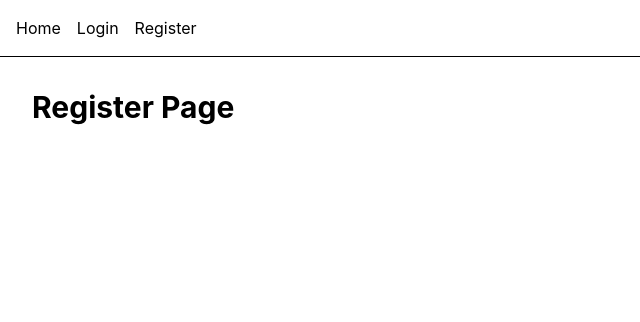
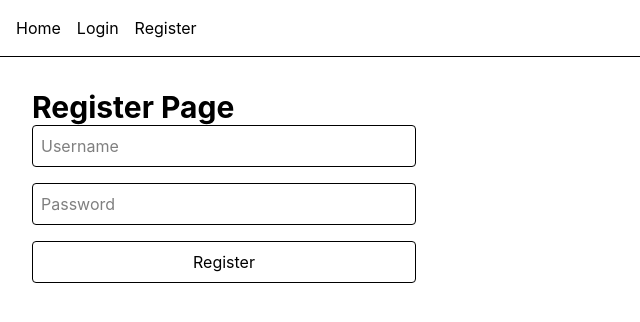
Before and after one commit to Prak005/File-Uploader, a React (Vite) app in the folder client/: page /register in a window 1280 px wide. Shown: the top 322 px of the page, without its empty margins (0-640 px from the left). Built offline with nearby package versions, Linux system fonts and the light colour scheme.

Commit message:
connect react frontend to authentication backend

```diff
--- /dev/null
+++ b/client/src/api/axios.js
@@ -0,0 +1,8 @@
+import axios from "axios";
+
+const api = axios.create({
+    baseURL: "http://localhost:3000",
+    withCredentials: true,
+});
+
+export default api;
--- a/client/src/pages/LoginPage.jsx
+++ b/client/src/pages/LoginPage.jsx
@@ -1,9 +1,45 @@
+import {useState} from "react";
+import api from "../api/axios";
+
 function LoginPage () {
+    const [username, setUsername] = useState("");
+    const [password, setPassword] = useState("");
+    async function handleSubmit(e) {
+        e.preventDefault();
+        try{
+            const response = await api.post("/auth/login", {
+                username,
+                password,
+            });
+            console.log(response.data);
+        } catch(error) {
+            console.log(error.response.data);
+        }
+    }
     return (
         <div className="p-8">
             <h1 className="text-3xl font-bold">
                 Login Page
             </h1>
+            <form onSubmit={handleSubmit} className="flex flex-col gap-4 max-w-sm">
+                <input
+                    type="text"
+                    placeholder="Username"
+                    value={username}
+                    onChange={(e) => setUsername(e.target.value)}
+                    className="border p-2 rounded"
+                />
+                <input
+                    type="password"
+                    placeholder="Password"
+                    value={password}
+                    onChange={(e) => setPassword(e.target.value)}
+                    className="border p-2 rounded"
+                />
+                <button type="submit" className="border p-2 rounded">
+                    Login
+                </button>
+            </form>
         </div>
     );
 }
--- a/client/src/pages/RegisterPage.jsx
+++ b/client/src/pages/RegisterPage.jsx
@@ -1,9 +1,46 @@
+import {useState} from "react";
+import api from "../api/axios";
+
 function RegisterPage() {
+    const [username, setUsername] = useState("");
+    const [password, setPassword] = useState("");
+    async function handleSubmit(e) {
+        e.preventDefault();
+        try{
+            const response = await api.post("/auth/register", {
+                username,
+                password,
+            });
+            console.log(response.data);
+        } catch(error) {
+            console.log(error.response.data);
+        }
+    }
+
     return (
         <div className="p-8">
             <h1 className="text-3xl font-bold">
                 Register Page
             </h1>
+            <form onSubmit={handleSubmit} className="flex flex-col gap-4 max-w-sm">
+                <input
+                    type="text"
+                    placeholder="Username"
+                    value={username}
+                    onChange={(e) => setUsername(e.target.value)}
+                    className="border p-2 rounded"
+                />
+                <input
+                    type="password"
+                    placeholder="Password"
+                    value={password}
+                    onChange={(e) => setPassword(e.target.value)}
+                    className="border p-2 rounded"
+                />
+                <button type="submit" className="border p-2 rounded">
+                    Register
+                </button>
+            </form>
         </div>
     );
 }
```
